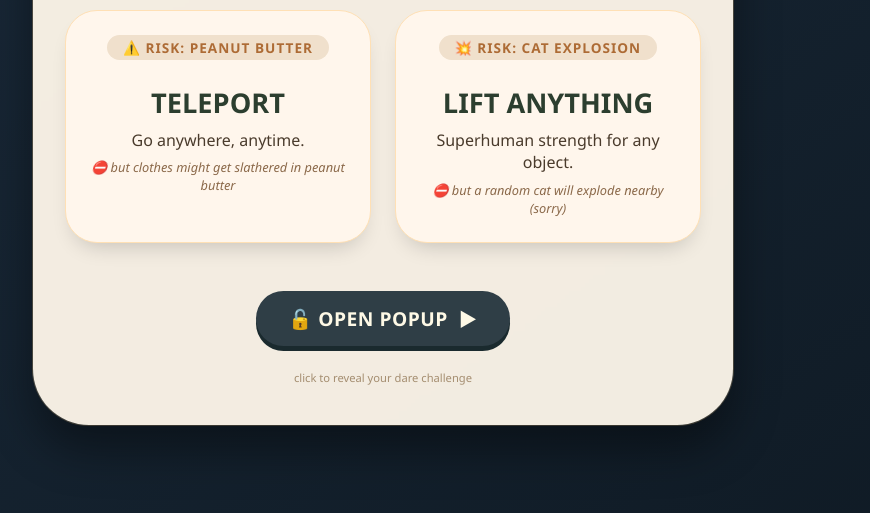
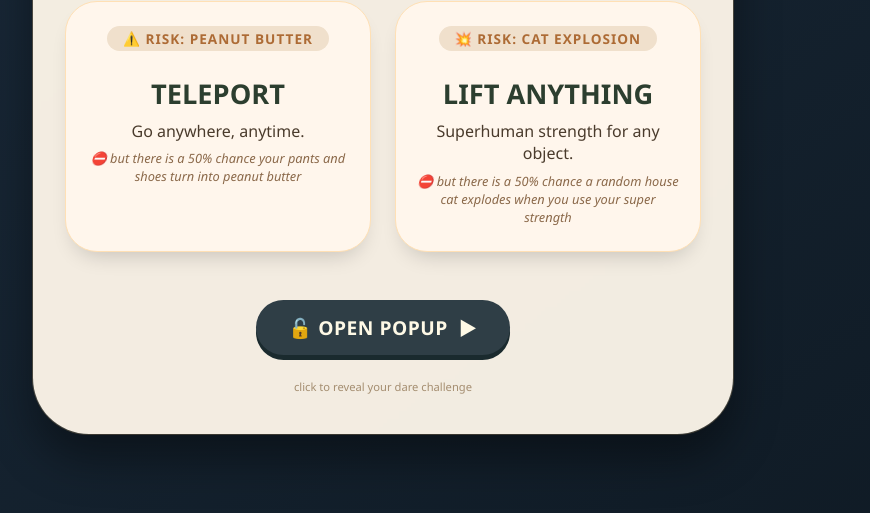
Before and after one commit to Saadihalla/FirstTry, a plain HTML site: page index.html in a window 1280 px wide. Shown: the part 247-760 px from the top of the page, without its empty margins (257-1127 px from the left). Drawn offline with Linux system fonts and the light colour scheme.

Commit message:
updated my changes

```diff
--- a/index.html
+++ b/index.html
@@ -19,7 +19,7 @@
             <div class="option-title"> TELEPORT</div>
             <div class="desc">
                 Go anywhere, anytime.<br>
-                <small>⛔ but clothes might get slathered in peanut butter</small>
+                <small>⛔ but there is a 50% chance your pants and shoes turn into peanut butter </small>
             </div>
         </div>
         <!-- Option B: lift anything -->
@@ -28,7 +28,7 @@
             <div class="option-title"> LIFT ANYTHING</div>
             <div class="desc">
                 Superhuman strength for any object.<br>
-                <small>⛔ but a random cat will explode nearby (sorry)</small>
+                <small>⛔ but there is a 50% chance a random house cat explodes when you use your super strength</small>
             </div>
         </div>
     </div>
```
